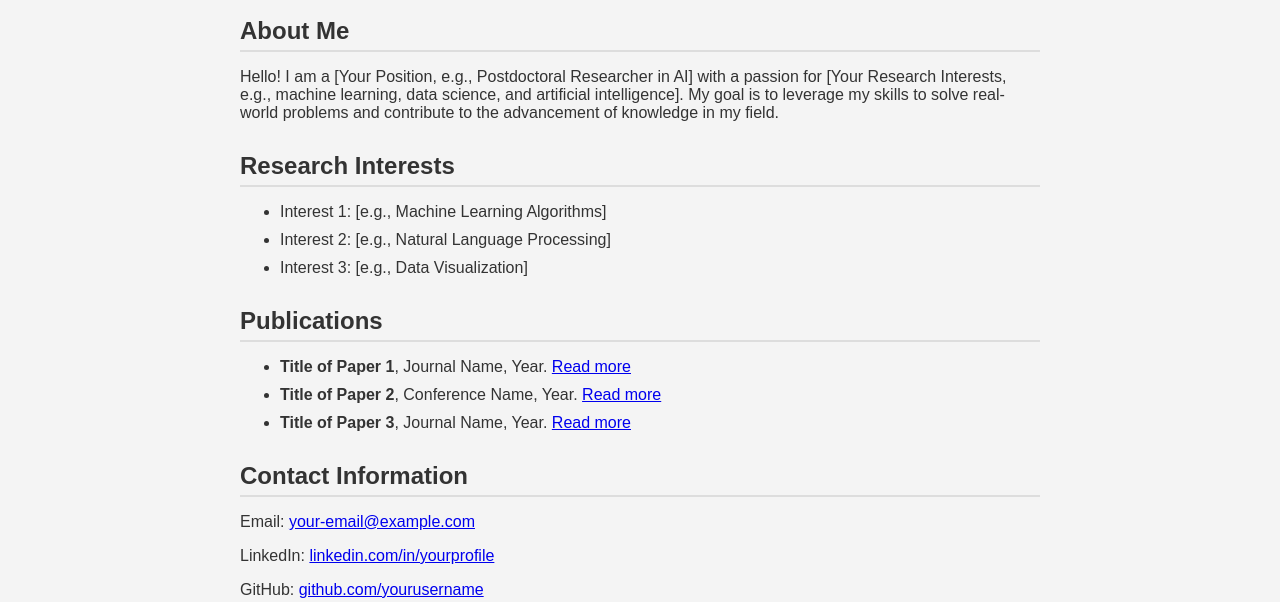
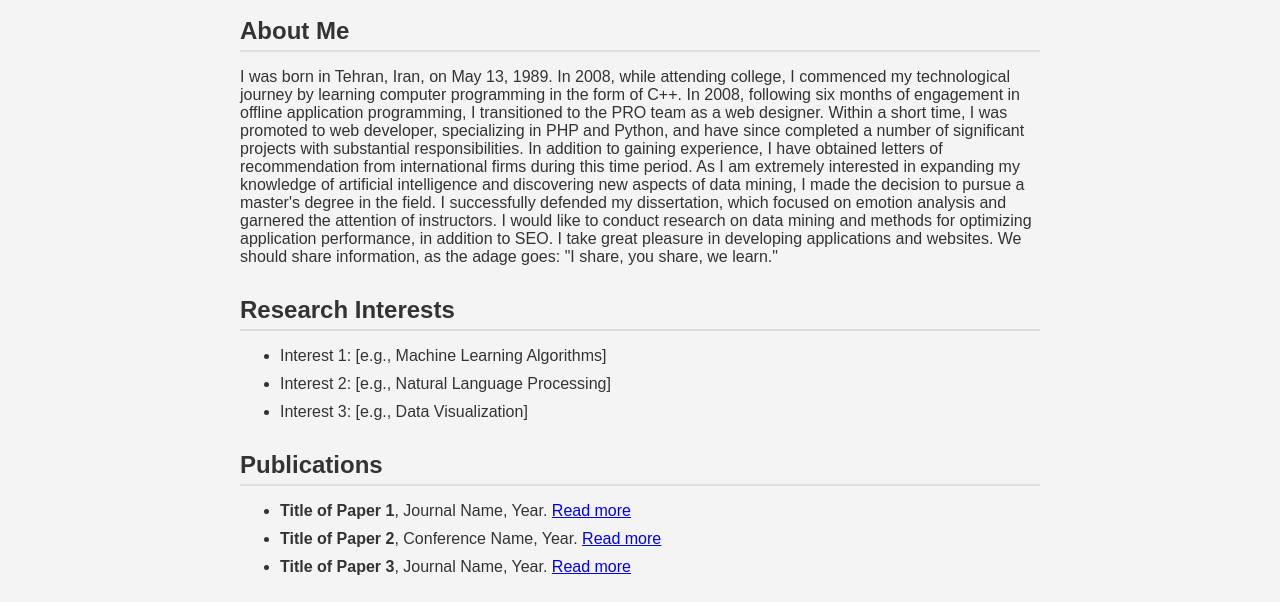
Before and after one commit to hosseinalibeiki/Hossein, a plain HTML site: page index.html in a window 1280 px wide. Shown: the part 205-807 px from the top of the page. Drawn offline with Linux system fonts and the light colour scheme.

Commit message:
Update index.html

```diff
--- a/index.html
+++ b/index.html
@@ -48,7 +48,7 @@
 </head>
 <body>
     <header>
-        <h1>Your Name</h1>
+        <h1>HOSSEIN HOSSEINALIBEIKI</h1>
         <p>Researcher | Scientist | Your Field of Expertise</p>
     </header>
 
@@ -57,8 +57,12 @@
         <section class="section">
             <img src="your-photo.jpg" alt="Your Name" class="profile-picture">
             <h2>About Me</h2>
-            <p>Hello! I am a [Your Position, e.g., Postdoctoral Researcher in AI] with a passion for [Your Research Interests, e.g., machine learning, data science, and artificial intelligence]. My goal is to leverage my skills to solve real-world problems and contribute to the advancement of knowledge in my field.</p>
-        </section>
+<p>I was born in Tehran, Iran, on May 13, 1989. In 2008, while attending college, I commenced my technological journey by learning computer programming in the form of C++.
+In 2008, following six months of engagement in offline application programming, I transitioned to the PRO team as a web designer. Within a short time, I was promoted to web developer, specializing in PHP and Python, and have since completed a number of significant projects with substantial responsibilities.
+In addition to gaining experience, I have obtained letters of recommendation from international firms during this time period.
+As I am extremely interested in expanding my knowledge of artificial intelligence and discovering new aspects of data mining, I made the decision to pursue a master's degree in the field. I successfully defended my dissertation, which focused on emotion analysis and garnered the attention of instructors.
+I would like to conduct research on data mining and methods for optimizing application performance, in addition to SEO. I take great pleasure in developing applications and websites. We should share information, as the adage goes: "I share, you share, we learn."
+</p>        </section>
 
         <!-- Research Interests -->
         <section class="section">
```
